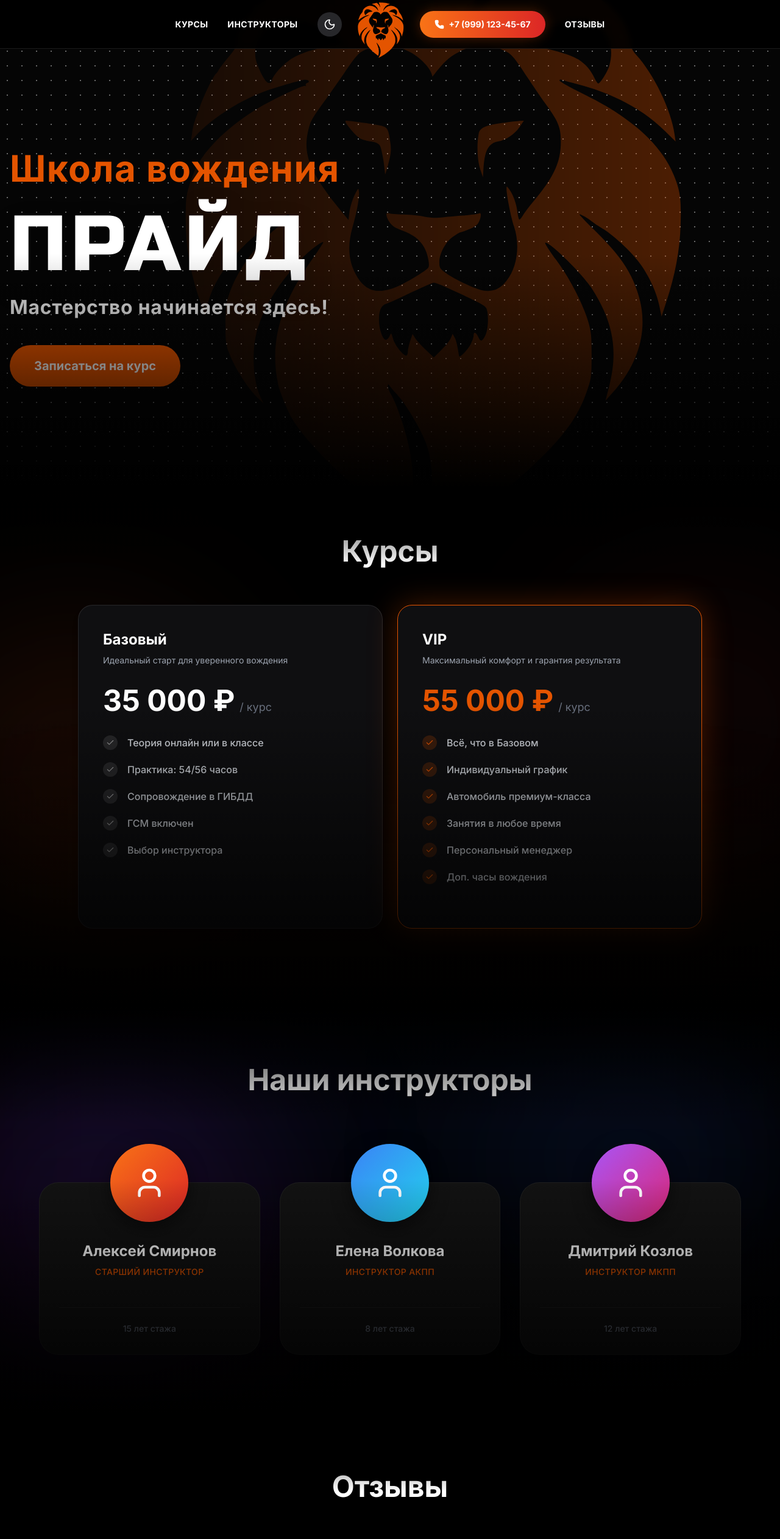
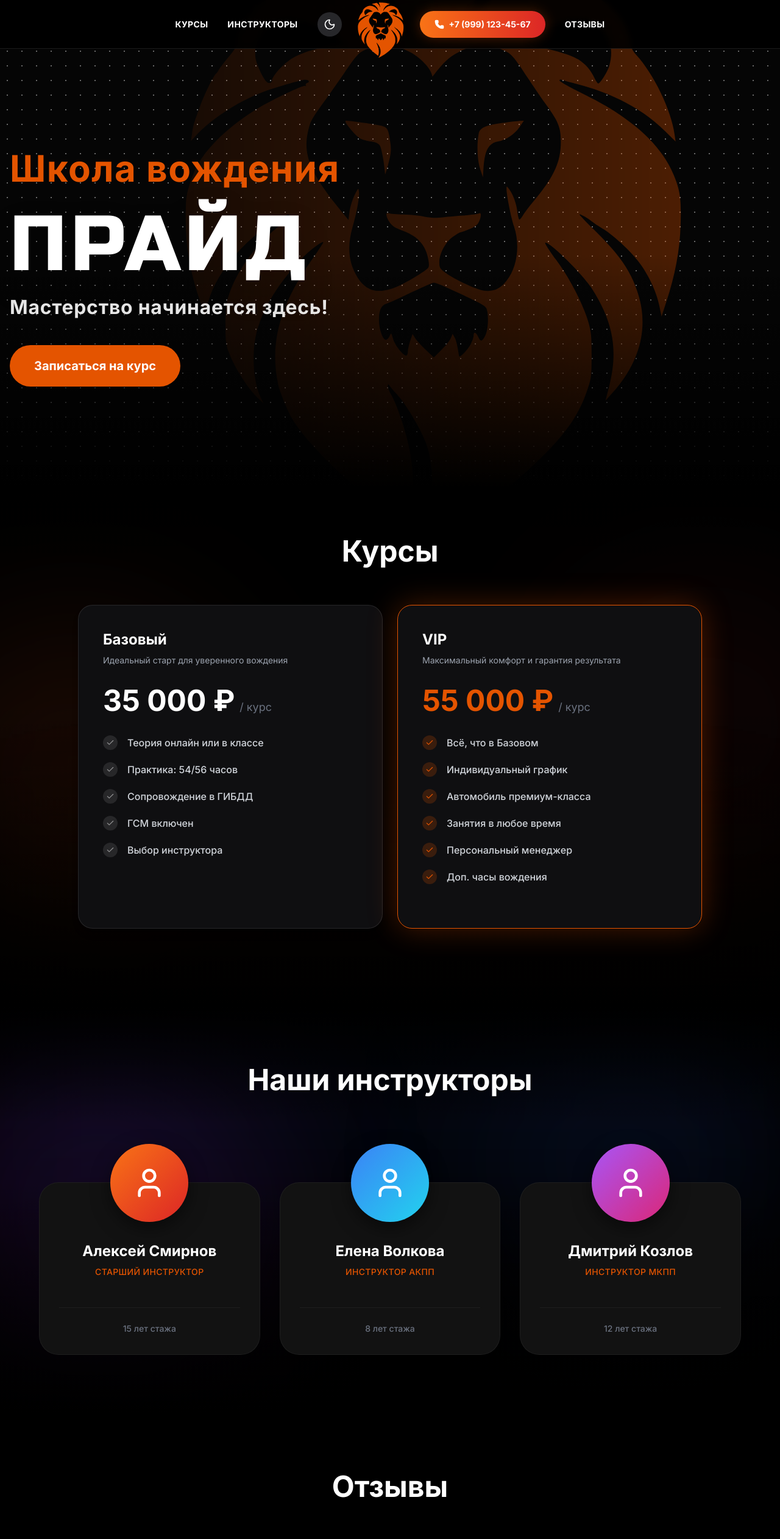
Before and after one commit to balueandrey-bot/pride-driving-school, a React (Vite) app: page / in a window 1280 px wide. Shown: the top 2524 px of the page at 61% size. Built offline with nearby package versions, Linux system fonts and the light colour scheme.

Commit message:
Исправленная версия

```diff
--- a/src/components/Courses.tsx
+++ b/src/components/Courses.tsx
@@ -21,7 +21,7 @@ export const Courses = () => {
   return (
     <section className="relative w-full pt-20 pb-32 bg-black text-white overflow-hidden">
       {/* Top Gradient for smooth transition from Hero */}
-      <div className="absolute top-0 left-0 w-full h-32 bg-gradient-to-b from-black to-transparent z-20 pointer-events-none" />
+      <div className="absolute top-0 left-0 w-full h-32 bg-gradient-to-b from-black to-transparent z-[5] pointer-events-none" />
 
       {/* Background Blurs */}
       <div className="absolute top-1/4 -left-32 w-[500px] h-[500px] bg-orange-900/20 rounded-full blur-[120px] pointer-events-none" />
@@ -32,7 +32,7 @@ export const Courses = () => {
       <div className="relative z-10 container mx-auto px-4">
         <h2 className="text-4xl md:text-5xl font-bold text-center mb-16 text-white">Курсы</h2>
 
-        <div className="grid md:grid-cols-2 gap-6 max-w-5xl mx-auto relative z-30">
+        <div className="grid md:grid-cols-2 gap-6 max-w-5xl mx-auto">
           {/* Basic Course */}
           <div className="rounded-3xl bg-[#0F0F11] p-10 flex flex-col border border-white/10 shadow-lg hover:border-white/20 transition-colors">
             <div className="mb-8">
@@ -83,7 +83,7 @@ export const Courses = () => {
         </div>
       </div>
       {/* Bottom Gradient for smooth transition */}
-      <div className="absolute bottom-0 left-0 w-full h-[500px] bg-gradient-to-b from-transparent to-black z-20 pointer-events-none" />
+      <div className="absolute bottom-0 left-0 w-full h-[500px] bg-gradient-to-b from-transparent to-black z-[5] pointer-events-none" />
     </section>
   );
 };
--- a/src/components/Hero.tsx
+++ b/src/components/Hero.tsx
@@ -41,14 +41,14 @@ export const Hero = () => {
         </div>
 
         {/* CTA Button */}
-        <button className="relative z-30 mt-12 group px-10 py-5 bg-brand rounded-full font-bold text-lg md:text-xl text-white overflow-hidden transition-all hover:scale-105 hover:shadow-[0_0_30px_rgba(228,84,0,0.4)]">
+        <button className="mt-12 group relative px-10 py-5 bg-brand rounded-full font-bold text-lg md:text-xl text-white overflow-hidden transition-all hover:scale-105 hover:shadow-[0_0_30px_rgba(228,84,0,0.4)]">
           <span className="relative z-10">Записаться на курс</span>
           <div className="absolute inset-0 bg-white/20 translate-y-full group-hover:translate-y-0 transition-transform duration-300 ease-out" />
         </button>
 
       </div>
       {/* Bottom Gradient for smooth transition */}
-      <div className="absolute bottom-0 left-0 w-full h-96 bg-gradient-to-b from-transparent to-black z-20 pointer-events-none" />
+      <div className="absolute bottom-0 left-0 w-full h-96 bg-gradient-to-b from-transparent to-black z-[5] pointer-events-none" />
     </section>
   );
 };
--- a/src/components/Instructors.tsx
+++ b/src/components/Instructors.tsx
@@ -25,7 +25,7 @@ export const Instructors = () => {
   return (
     <section className="relative w-full py-24 bg-black text-white overflow-hidden">
       {/* Top Gradient for smooth transition */}
-      <div className="absolute top-0 left-0 w-full h-48 bg-gradient-to-b from-black to-transparent z-20 pointer-events-none" />
+      <div className="absolute top-0 left-0 w-full h-48 bg-gradient-to-b from-black to-transparent z-[5] pointer-events-none" />
 
       {/* Background Blurs */}
       <div className="absolute top-0 left-1/2 -translate-x-1/2 w-full h-[300px] bg-blue-900/10 blur-[100px] pointer-events-none" />
@@ -35,7 +35,7 @@ export const Instructors = () => {
       <div className="relative z-10 container mx-auto px-4">
         <h2 className="text-4xl md:text-5xl font-bold text-center mb-24 text-white">Наши инструкторы</h2>
 
-        <div className="grid md:grid-cols-3 gap-8 max-w-6xl mx-auto relative z-30">
+        <div className="grid md:grid-cols-3 gap-8 max-w-6xl mx-auto">
           {instructors.map((inst, idx) => (
             <div key={idx} className="bg-[#121212] rounded-[2rem] p-8 pt-0 relative border border-white/5 flex flex-col items-center mt-12 hover:border-white/10 transition-colors">
               {/* Avatar - Negative margin to pop out */}
@@ -54,7 +54,7 @@ export const Instructors = () => {
         </div>
       </div>
       {/* Bottom Gradient for smooth transition */}
-      <div className="absolute bottom-0 left-0 w-full h-96 bg-gradient-to-b from-transparent to-black z-20 pointer-events-none" />
+      <div className="absolute bottom-0 left-0 w-full h-96 bg-gradient-to-b from-transparent to-black z-[5] pointer-events-none" />
     </section>
   );
 };
--- a/src/components/Reviews.tsx
+++ b/src/components/Reviews.tsx
@@ -15,7 +15,7 @@ export const Reviews = () => {
   return (
     <section className="relative w-full py-24 bg-black text-white overflow-hidden">
       {/* Top Gradient for smooth transition */}
-      <div className="absolute top-0 left-0 w-full h-32 bg-gradient-to-b from-black to-transparent z-20 pointer-events-none" />
+      <div className="absolute top-0 left-0 w-full h-32 bg-gradient-to-b from-black to-transparent z-[5] pointer-events-none" />
 
       <div className="relative z-10">
         <div className="container mx-auto px-4 mb-16">
@@ -37,7 +37,7 @@ export const Reviews = () => {
         </div>
 
         {/* Big Blue CTA Block */}
-        <div className="container mx-auto px-4 mt-8 relative z-30">
+        <div className="container mx-auto px-4 mt-8">
           <div className="max-w-4xl mx-auto">
             <div className="w-full h-[300px] rounded-[3rem] bg-gradient-to-br from-[#00b4fc] to-[#007cf0] flex items-center justify-center shadow-[0_0_100px_rgba(0,180,252,0.15)] relative overflow-hidden group cursor-pointer hover:shadow-[0_0_120px_rgba(0,180,252,0.3)] transition-all duration-500">
               {/* Glow effect */}
@@ -49,7 +49,7 @@ export const Reviews = () => {
         </div>
       </div>
       {/* Bottom Gradient for smooth transition */}
-      <div className="absolute bottom-0 left-0 w-full h-64 bg-gradient-to-b from-transparent to-black z-20 pointer-events-none" />
+      <div className="absolute bottom-0 left-0 w-full h-64 bg-gradient-to-b from-transparent to-black z-[5] pointer-events-none" />
     </section>
   );
 };
```
